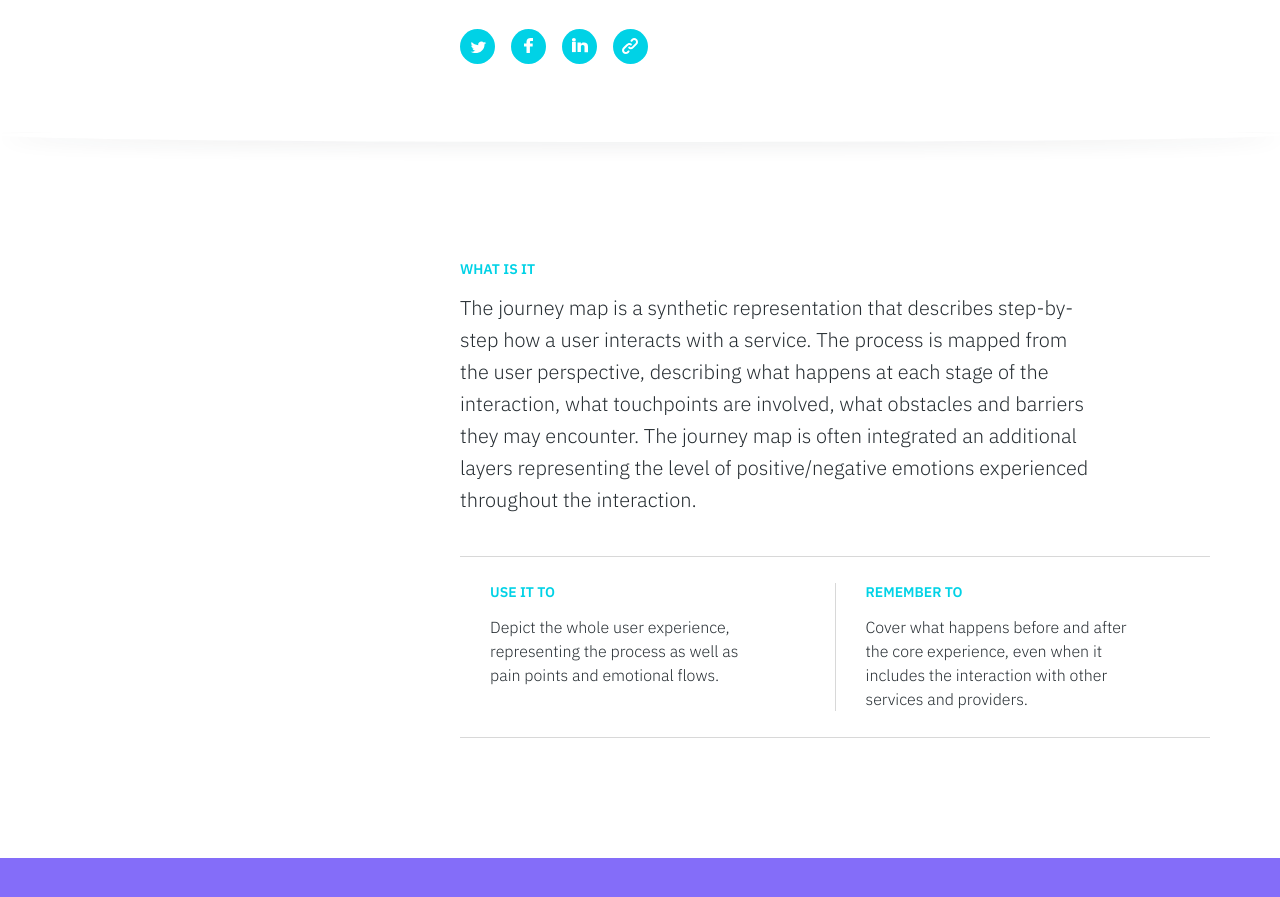
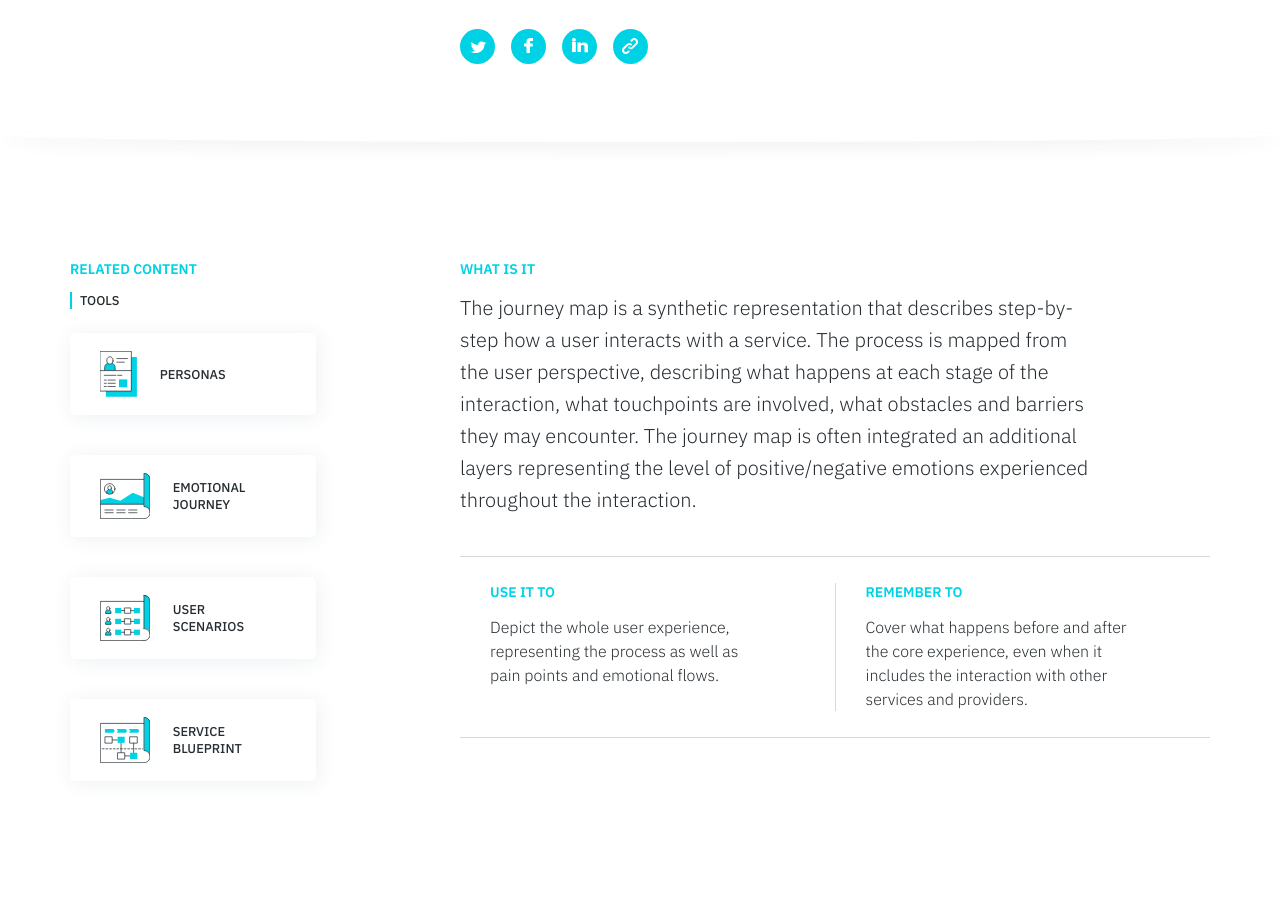
Before and after one commit to service-design-tools/sdt-website, a Jekyll site: the page built from _tools/journey-map.md, in a window 1280 px wide and 900 px high, scrolled down 469 px. Shown: the top 897 px of the window. Built offline with Jekyll 4.4.1, drawn with Linux system fonts in a browser that asks for light colours.

Commit message:
Update tool “journey-map”

```diff
--- a/_tools/journey-map.md
+++ b/_tools/journey-map.md
@@ -47,6 +47,12 @@ icon: >
     <circle class="svg--outline" cx="27.8" cy="45.5" r="14.5"/>
     <line class="svg--outline" x1="121" y1="1" x2="121" y2="92.3"/>
   </svg>
+related:
+  tools:
+    - Personas
+    - Emotional Journey
+    - User Scenarios
+    - Service Blueprint
 use: >-
   Depict the whole user experience, representing the process as well as pain
   points and emotional flows.
```
